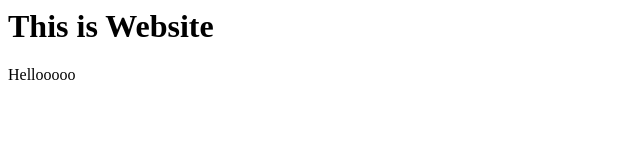
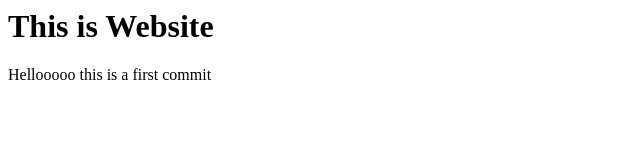
Before and after one commit to sufyan54/saturday, a plain HTML site: page index.html in a window 1280 px wide. Shown: the whole page, without its empty margins (0-640 px from the left). Drawn offline with Linux system fonts and the light colour scheme.

Commit message:
this is second commit

```diff
--- a/index.html
+++ b/index.html
@@ -1,5 +1,5 @@
 <html>
 <title>This is my first Sie ok</title>
 <h1>This is Website</h1>
-<p>Hellooooo </p>
+<p>Hellooooo this is a first commit </p>
 </html>
```
